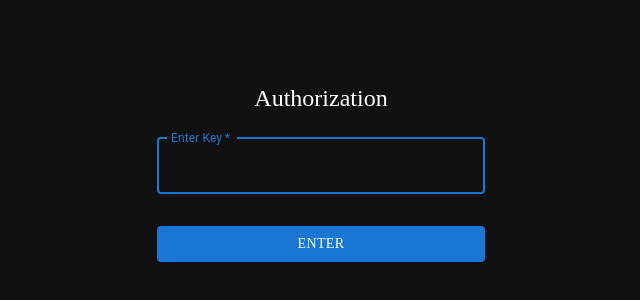
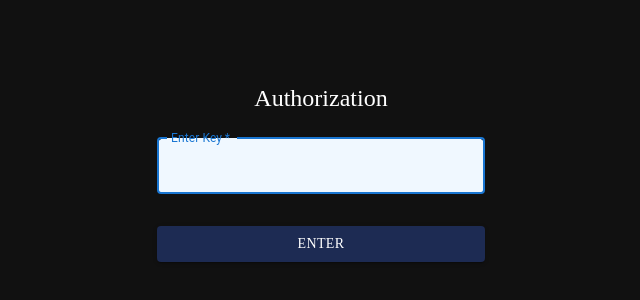
Before and after one commit to aquamaryne/university_server, a React (Create React App) app in the folder front/: page / in a window 1280 px wide. Shown: the part 164-464 px from the top of the page, without its empty margins (319-959 px from the left). Built offline with nearby package versions, Linux system fonts and the light colour scheme.

Commit message:
desigb changes

```diff
--- a/front/src/components/keyAuth.js
+++ b/front/src/components/keyAuth.js
@@ -2,7 +2,6 @@ import axios from 'axios';
 import React, { useState } from 'react';
 import { useNavigate } from 'react-router-dom';
 import { TextField, Button, Typography, Container, Box } from '@mui/material';
-import { fontFamily } from '@mui/system';
 
 const Authorizations = () => {
     const [key, setKey] = useState('');
@@ -42,6 +41,7 @@ const Authorizations = () => {
                     {/* Fix this */}
                     <Box component="form" noValidate sx={{ mt:1 }}>
                         <TextField
+                            className='field'
                             margin='normal'
                             required
                             fullWidth
@@ -52,10 +52,9 @@ const Authorizations = () => {
                             value={key}
                             onChange={(e) => setKey(e.target.value)}
                             sx={{
-                                fontFamily: 'PT Sans',
-                                color: 'white'
+                                borderRadius: 2
                             }}
-                    />
+                        />
 
                     {/* Fix this */}
                     <Button
@@ -65,7 +64,10 @@ const Authorizations = () => {
                             mt: 3,
                             mb: 2,
                             fontFamily: 'PT Sans',
-                            borderColor: 'green'
+                            backgroundColor: '#1D2B53',
+                            '&:hover': {
+                                backgroundColor: '#7E2553'
+                            }
                         }}
                         onClick={handleAuthorization}
                     >
--- a/front/src/css/theme.css
+++ b/front/src/css/theme.css
@@ -2,3 +2,11 @@ body{
     background-color: rgb(17, 17, 17);
     font-family: 'PT Sans';
 }
+
+.field{
+    background-color: aliceblue;
+}
+
+.button{
+    background-color: #FC6736;
+}
```
